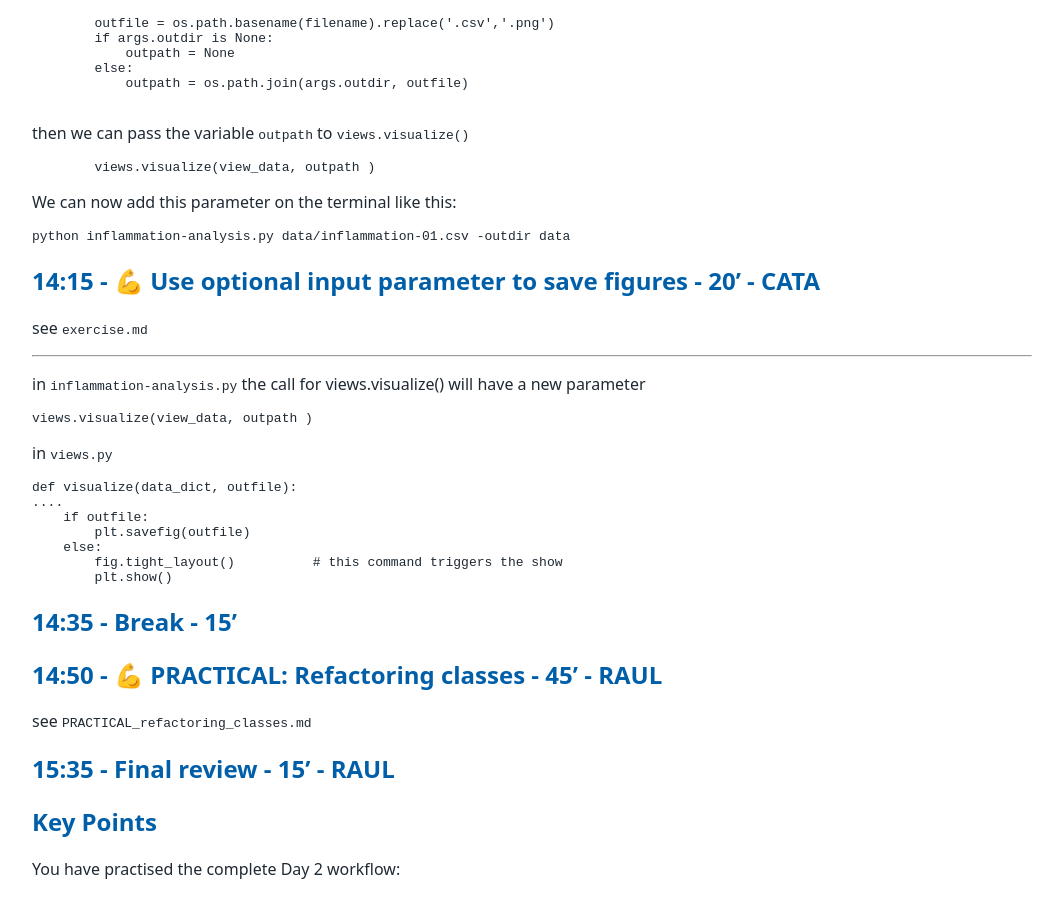
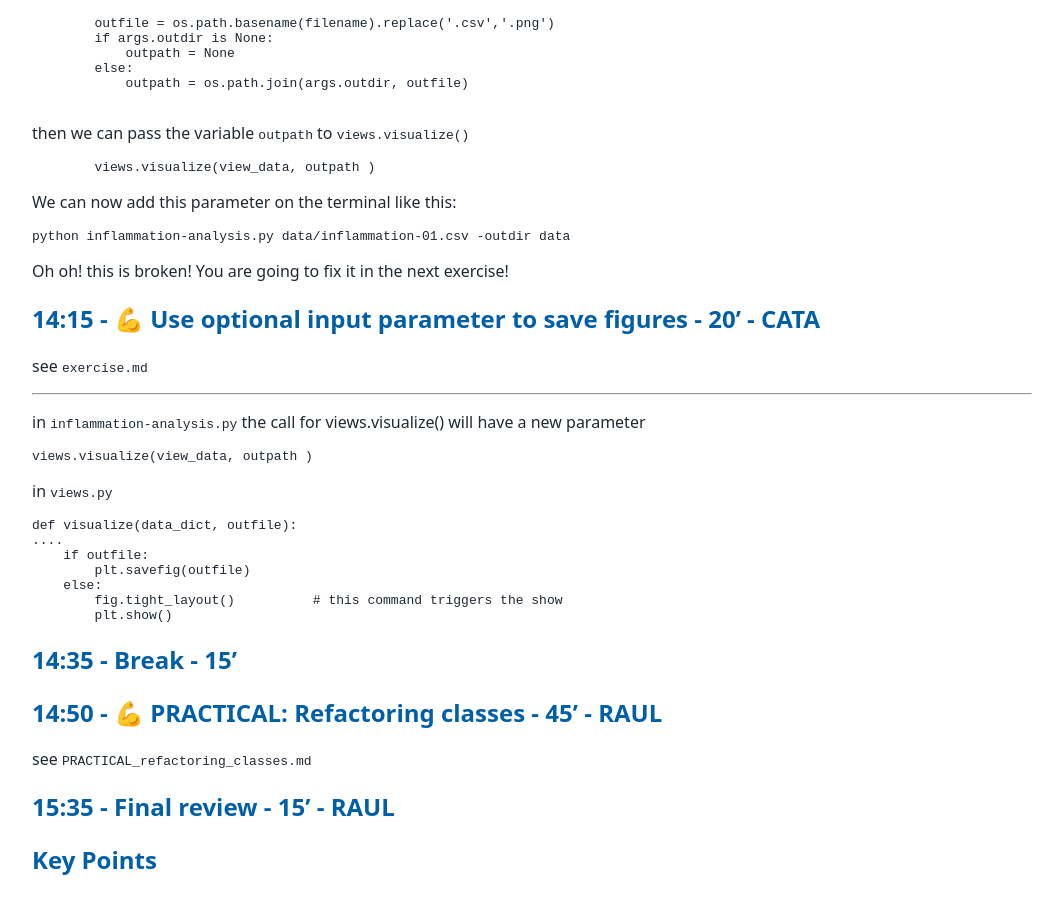
Before and after one commit to tu-delft-library/intermediate_programming_with_python, a Jekyll site: the page built from material_for_trainers/lesson_plan.md, in a window 1280 px wide and 900 px high, scrolled down 20669 px. Shown: the whole window, without its empty margins (108-1171 px from the left). Built offline with Jekyll 4.4.1, drawn with Linux system fonts in a browser that asks for light colours; our own code applies the rules of GitHub Pages for plain Markdown files.

Commit message:
Connection to exercise

````diff
--- a/material_for_trainers/lesson_plan.md
+++ b/material_for_trainers/lesson_plan.md
@@ -1060,6 +1060,7 @@ We can now add this parameter on the terminal like this:
 ```bash
 python inflammation-analysis.py data/inflammation-01.csv -outdir data
 ```
+Oh oh! this is broken! You are going to fix it in the next exercise!
 
 ##	14:15	-	 💪 Use optional input parameter to save figures	-	20'	-	CATA
 
````
